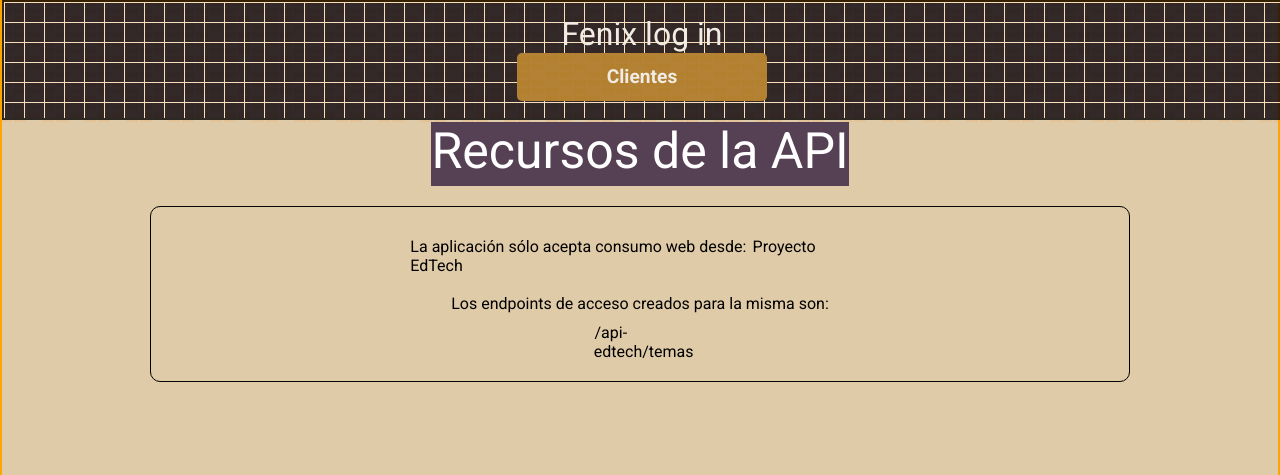
After one commit to RorriSan/fenix2back, a Flask app: template templates/api/docu.html in a window 1280 px wide. The commit adds this page. Shown: the top 475 px of the page. Run offline with Flask 3, Linux system fonts and the light colour scheme; the template is opened without the code that fills it, so the values that code supplies are empty.

Commit message:
actualizando

```diff
--- a/main.py
+++ b/main.py
@@ -3,8 +3,10 @@ from flask import Flask
 from flask_cors import CORS
 
 
+
 app = Flask(__name__)
 app.json.ensure_ascii = False
+
 
 cors = CORS(app, resources={"/api-fenix2/*": {"origins": "*"}})
 
--- a/templates/404.html
+++ b/templates/404.html
@@ -1,7 +1,7 @@
 {% extends 'base.html' %}
 
 {% block titulo %}
-    Aviso!!! - EdTech
+    Aviso!!!
 {% endblock titulo %}
 
 
--- /dev/null
+++ b/templates/api/docu.html
@@ -0,0 +1,22 @@
+{% extends 'base.html' %}
+
+{% block titulo %}
+    API-EdTech
+{% endblock titulo %}
+
+
+{% block contenido %}
+
+<h2 class="color5">Recursos de la API</h2>
+<div class="articulos unaColumna">
+    <article>
+        <p>La aplicación sólo acepta consumo web desde: <a href="https://rorrisan.github.io/fenixfront/Paginas/Contacto.html" target="_blank">Proyecto EdTech</a></p>
+        <p>Los <i>endpoints</i> de acceso creados para la misma son:</p>
+        <ul>
+            <li><a href="{{ url_for('api_temas') }}" target="_blank">/api-edtech/temas</a></li>
+        </ul>
+    </article>
+</div>
+
+
+{% endblock contenido %}
--- a/templates/base.html
+++ b/templates/base.html
@@ -21,7 +21,7 @@
         <h1><a href="{{ url_for('inicio') }}">Fenix log in</a></h1>
         <nav>
             <div id="menuPpal" class="oculto visibleH">
-                <a href="{{ url_for('api_clientes') }}" class="menuSPA color1">Clientes</a>
+                <a href={{ url_for('api_clientes') }} class="menuSPA color1">Clientes</a>
         </nav>
     </header>
     <main class="color3">
--- a/templates/modelos/clientes.html
+++ b/templates/modelos/clientes.html
@@ -35,7 +35,7 @@
         </table>
     </article>
     <div class="crear">
-        <a href="{{ url_for('crear', tipo='curso') }}" class="menuSPA color2">Crear nuevo usuario</a>
+        <a href="{{ url_for('crear', tipo='cliente') }}" class="menuSPA color2">Crear nuevo usuario</a>
     </div>
 </div>
 
```
